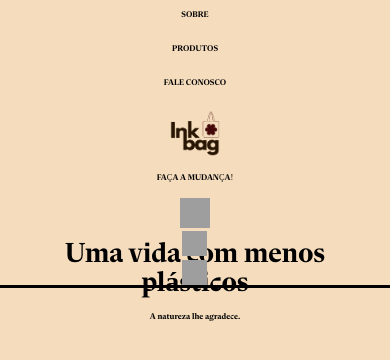
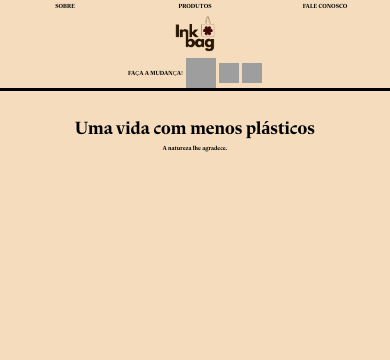
Before and after one commit to Braian-paC/Ink-Bag, a plain HTML site: page index.html in a window 390 px wide. Drawn offline with Linux system fonts and the light colour scheme; grey boxes are pictures that could not be loaded.

Commit message:
Responsividade PT 2

```diff
--- a/style.css
+++ b/style.css
@@ -157,7 +157,7 @@ body {
     }
 
     .sectionNavbar {
-        padding: 1rem;
+        padding: 0.5rem;
     }
 
     .header .sectionNavbar {
@@ -172,74 +172,81 @@ body {
     }
 
     .navbar {
-        flex-direction: column;
+        flex-direction: row; /* Mantém horizontal para caber melhor */
         width: 100%;
-        margin-bottom: 1rem;
+        margin-bottom: 0.5rem;
+        justify-content: space-around; /* Distribui os links */
     }
 
     .boxNavbar {
-        padding: 0.5rem 0;
-        padding-right: 0;
+        padding: 0;
+        flex: 1;
+        justify-content: center;
     }
 
     .navbar-a {
-        font-size: 1.5rem;
-        padding: 1rem 0;
+        font-size: 1.2rem;
+        padding: 0.5rem 0;
+        height: auto;
     }
 
     .logo img {
-        height: 60px;
+        height: 50px;
     }
 
     .icons {
-        flex-direction: column;
+        flex-direction: row;
         gap: 0.5rem;
-        margin-top: 1rem;
+        margin-top: 0.5rem;
+        justify-content: center;
     }
 
     .icones {
-        width: 25px;
-        height: 25px;
+        width: 20px;
+        height: 20px;
     }
 
     .about-container {
-        margin-top: 10rem; /* Ajusta para o header menor */
+        margin-top: 25rem; /* Aumenta para compensar header */
     }
 
     .about-container section {
-        padding: 0 2rem; /* Reduz padding lateral */
-        flex-direction: column;
-        text-align: center;
+        padding: 0 1rem; /* Reduz ainda mais */
+        min-height: auto; /* Remove altura mínima fixa */
     }
 
     .about-container h3 {
-        font-size: 5rem; /* Reduz tamanho do título */
-        margin: 0 0 2rem 0;
+        font-size: 4rem; /* Reduz mais */
+        margin: 0 0 1rem 0;
     }
 
     .about-container p {
-        font-size: 1.5rem;
+        font-size: 1.2rem;
     }
 }
 
 @media (max-width: 480px) {
     :root {
-        --font-size: 7px; /* Ainda menor para telas muito pequenas */
+        --font-size: 6px; /* Ainda menor para telas muito pequenas */
     }
 
     .about-container h3 {
-        font-size: 4rem;
+        font-size: 3rem;
     }
 
     .about-container p {
-        font-size: 1.2rem;
+        font-size: 1rem;
     }
 
     .navbar-a {
-        font-size: 1.2rem;
+        font-size: 1rem;
     }
 
     .logo img {
-        height: 50px;
+        height: 40px;
+    }
+
+    .about-container {
+        margin-top: 20rem; /* Ajusta novamente */
     }
 }
```
